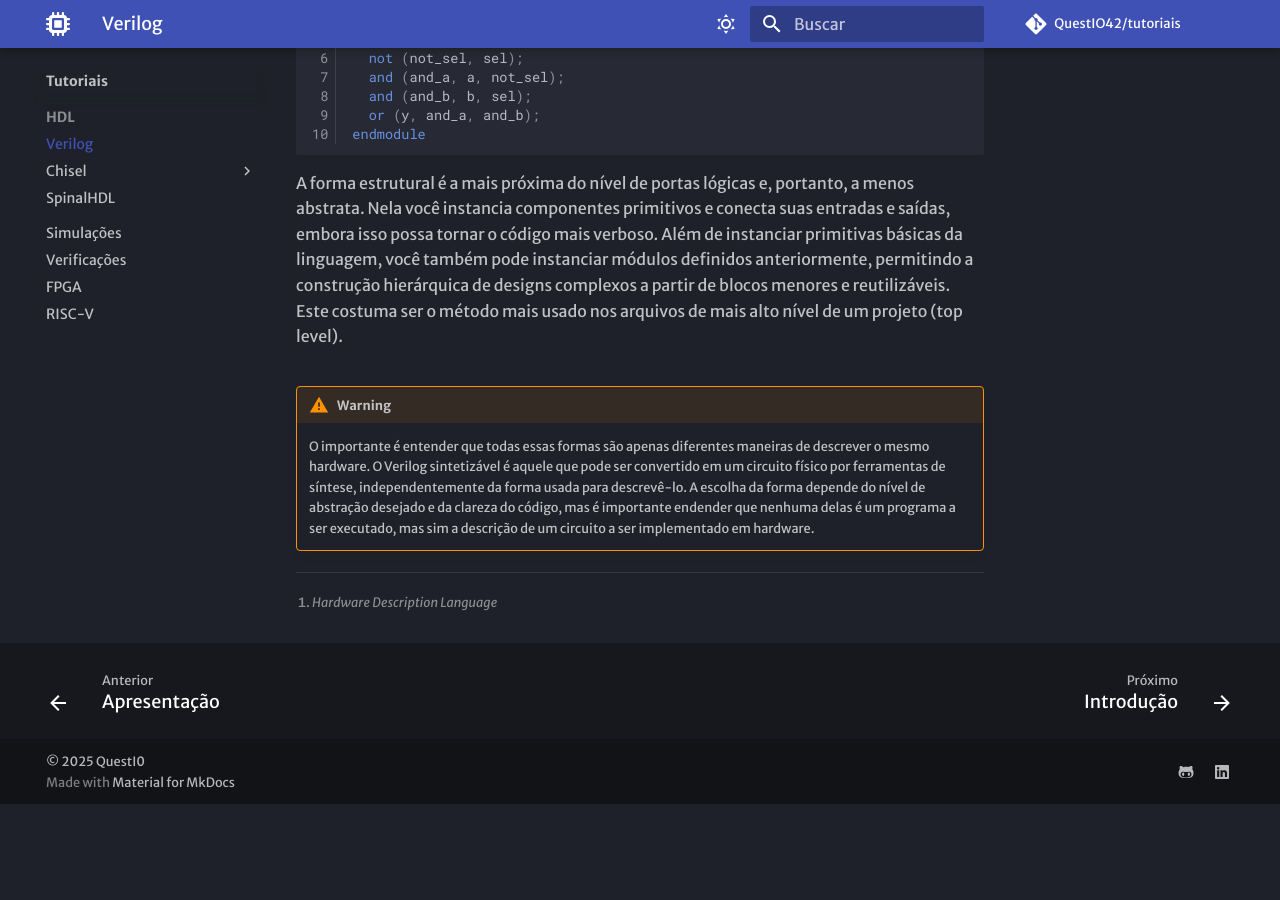
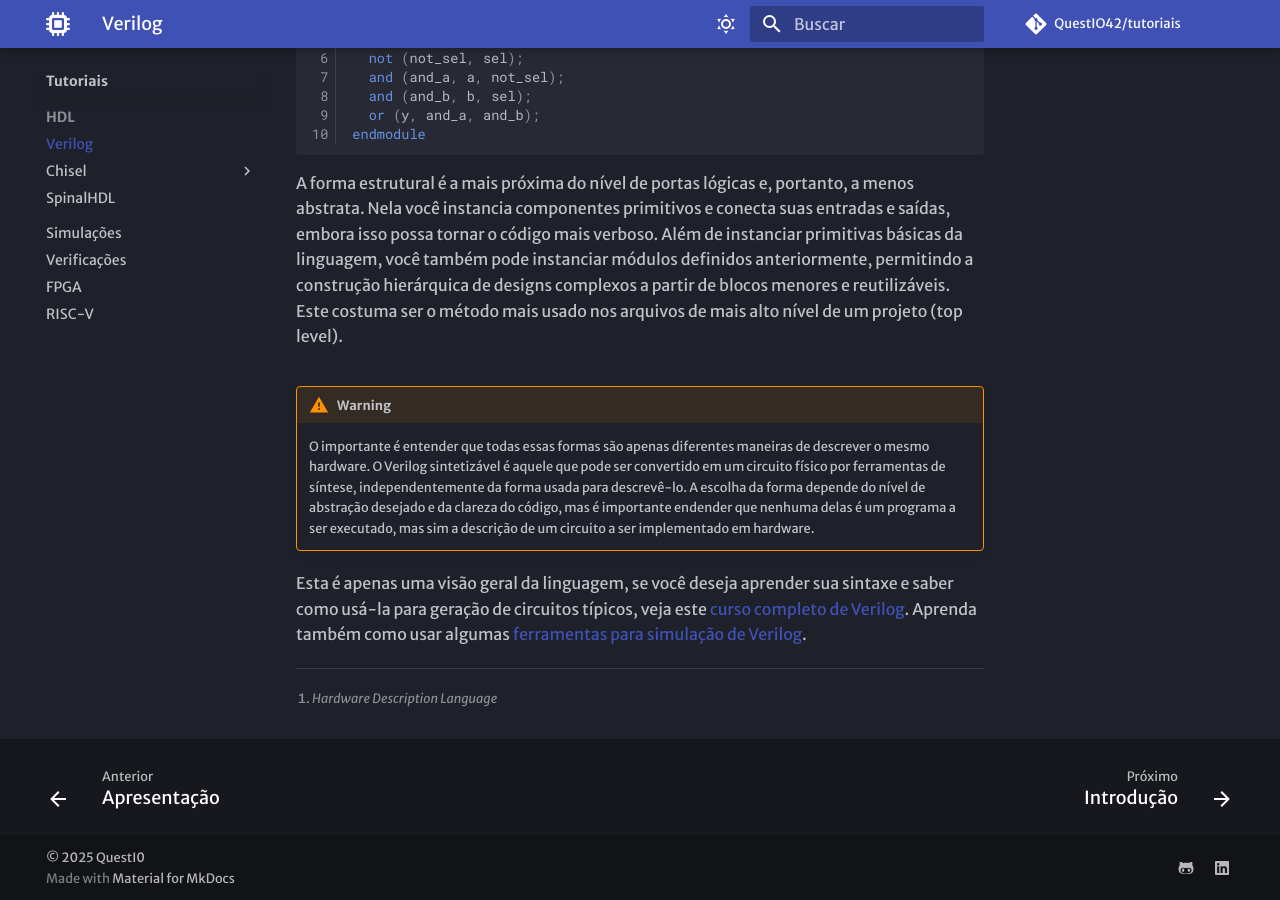
Before and after one commit to QuestIO42/tutoriais, an MkDocs documentation site: the page built from docs/HDL.md, in a window 1280 px wide and 900 px high, scrolled down 552 px. Built offline with MkDocs 1.6.1 and Material for MkDocs 9.7.7, drawn with Linux system fonts in a browser that asks for light colours; comment, search, counter and statistics services are not loaded; before the commit the page ends 1356 px from its top, so only the background shows below that.

Commit message:
Update HDL.md with Verilog learning resources
Added a link to a complete Verilog course and simulation tools.

```diff
--- a/docs/HDL.md
+++ b/docs/HDL.md
@@ -56,5 +56,6 @@ Em Verilog há três formas diferentes de se especificar hardware, cada uma dela
 !!! warning
     O importante é entender que todas essas formas são apenas diferentes maneiras de descrever o mesmo hardware. O Verilog sintetizável é aquele que pode ser convertido em um circuito físico por ferramentas de síntese, independentemente da forma usada para descrevê-lo. A escolha da forma depende do nível de abstração desejado e da clareza do código, mas é importante endender que nenhuma delas é um programa a ser executado, mas sim a descrição de um circuito a ser implementado em hardware.
 
+Esta é apenas uma visão geral da linguagem, se você deseja aprender sua sintaxe e saber como usá-la para geração de circuitos típicos, veja este [curso completo de Verilog](https://www.youtube.com/playlist?list=PLhaFCmjMNuYZ542h5JCDsUDxsgZbWtFTI). Aprenda também como usar algumas [ferramentas para simulação de Verilog](../Sim/).
 
 [^1]: *Hardware Description Language*
```
